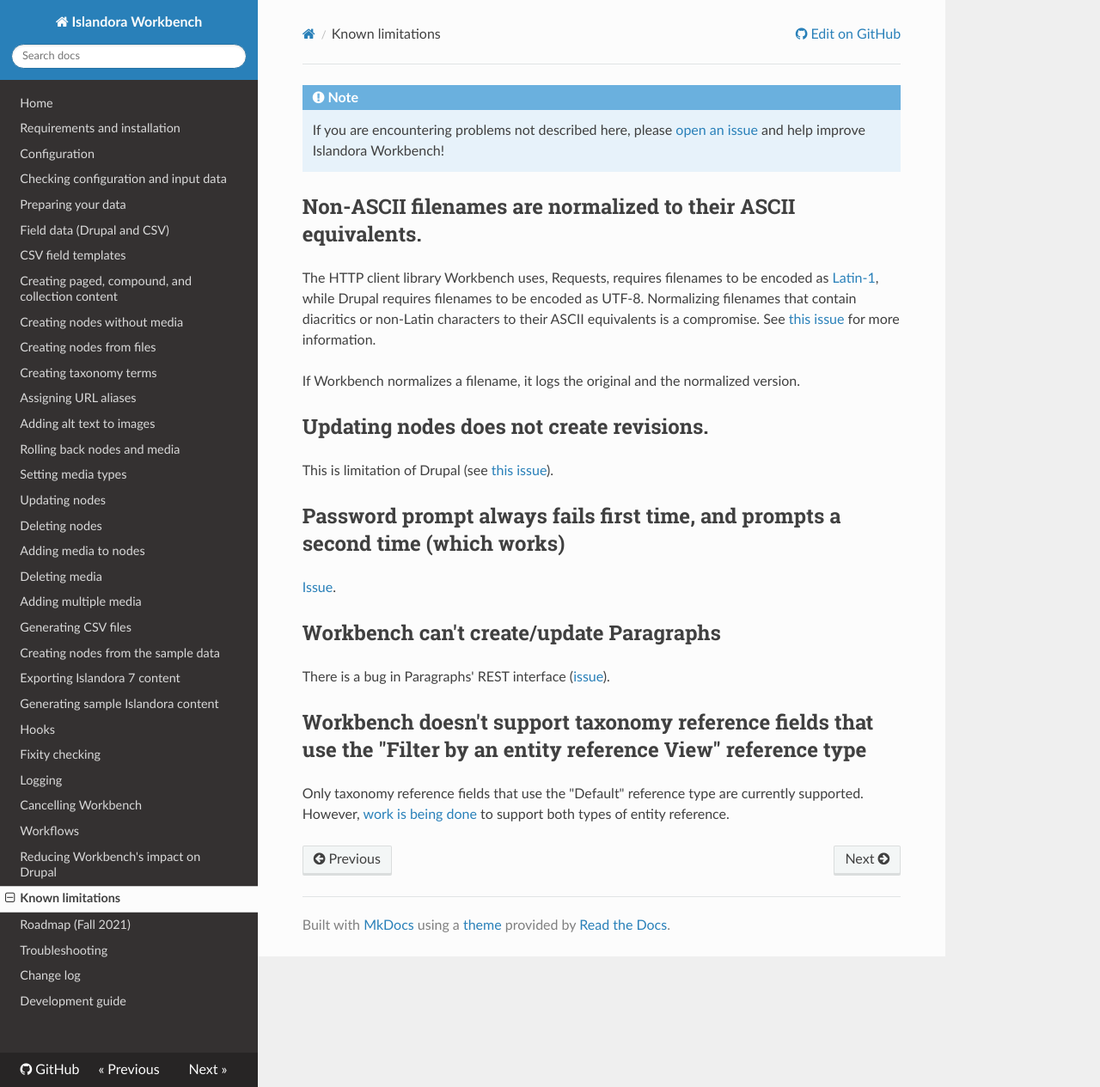
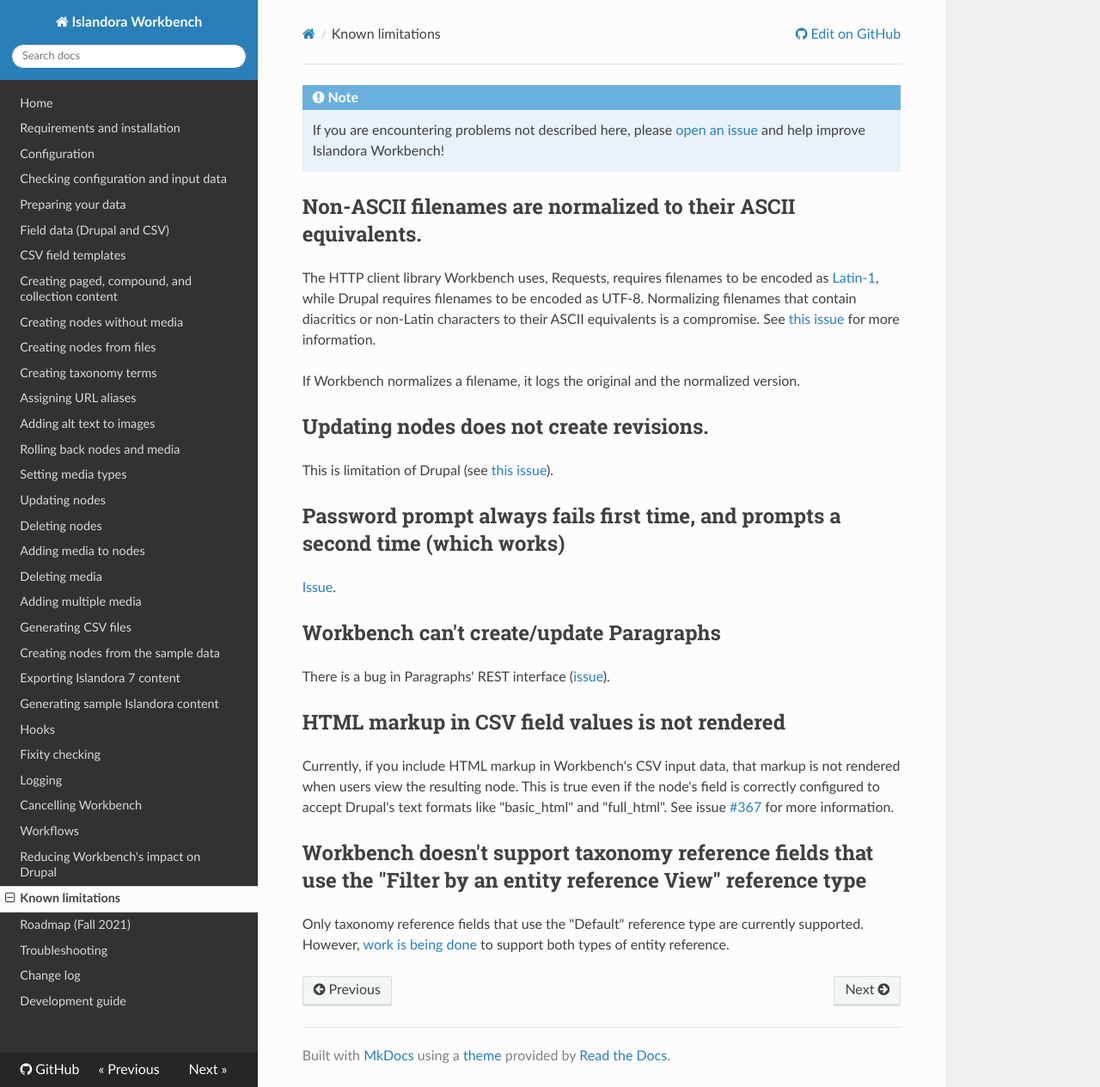
Before and after one commit to mjordan/islandora_workbench_docs, an MkDocs documentation site: the page built from docs/limitations.md, in a window 1280 px wide and 1265 px high. Shown: the whole window at 86% size. Built offline with MkDocs 1.6.1, drawn with Linux system fonts in a browser that asks for light colours; nearby versions of some CDN libraries; old or Windows-style settings are respelled for this version of MkDocs.

Commit message:
Updated limitations page.

```diff
--- a/docs/limitations.md
+++ b/docs/limitations.md
@@ -20,6 +20,11 @@
 
 There is a bug in Paragraphs' REST interface ([issue](https://github.com/mjordan/islandora_workbench/issues/292)).
 
+
+## HTML markup in CSV field values is not rendered
+
+Currently, if you include HTML markup in Workbench's CSV input data, that markup is not rendered when users view the resulting node. This is true even if the node's field is correctly configured to accept Drupal's text formats like "basic_html" and "full_html". See issue [#367](https://github.com/mjordan/islandora_workbench/issues/367) for more information.
+
 ## Workbench doesn't support taxonomy reference fields that use the "Filter by an entity reference View" reference type
 
 Only taxonomy reference fields that use the "Default" reference type are currently supported. However, [work is being done](https://github.com/mjordan/islandora_workbench/issues/452) to support both types of entity reference.
```
Also changed, not shown: docs/changelog.md (+1 -0 lines), site/index.html, site/sitemap.xml.
